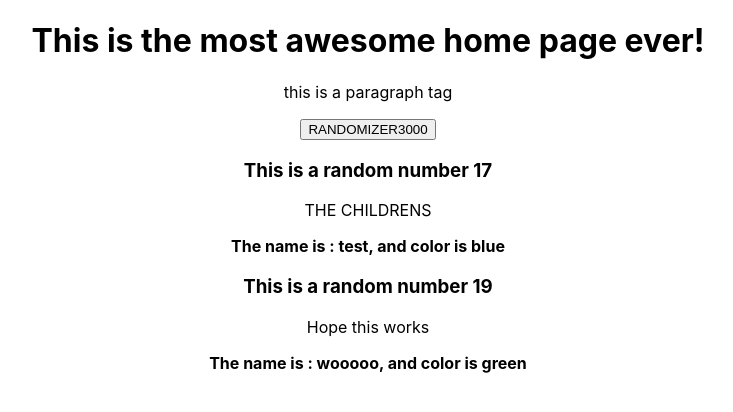
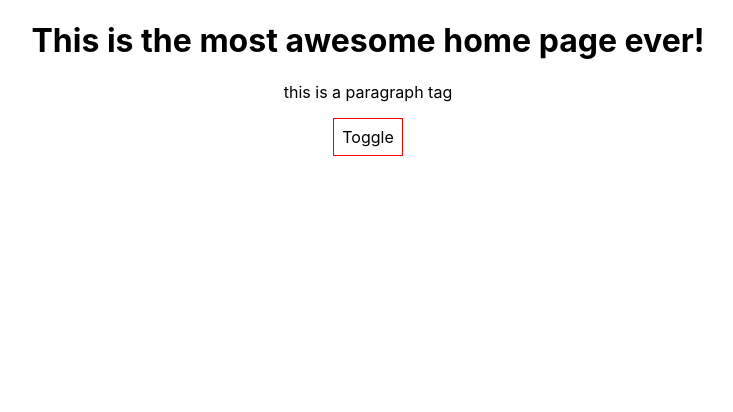
Before and after one commit to bp40/udemyReact, a React (Create React App) app: page / in a window 1280 px wide. Shown: the top 412 px of the page, without its empty margins (272-1005 px from the left). Built offline with nearby package versions, Linux system fonts and the light colour scheme.

Commit message:
added input, toggle button to persons

```diff
--- a/src/App.js
+++ b/src/App.js
@@ -8,30 +8,81 @@ class App extends Component {
       {name: 'test', color: 'blue'},
       {name: 'wooooo', color: 'green'},
     ],
-      otherState: "if you have one"
+      otherState: "if you have one",
+      showPerson: false,
     };
 
-  randomOrderHandler = () => {
+    reverseOrderHandler = () => {
     this.setState({
       nameColor: [
-        {name: 'tset', color: 'orange'},
+        {name: "tset", color: 'orange'},
         {name: 'ooooow', color: 'red'},
       ]
     });
   }
+
+  togglePersonHandler = () => {
+    const toggleStatus = !this.state.showPerson;
+    this.setState({showPerson: toggleStatus});
+  }
+
+  nameChangeHandler = (event) => { //handles changing the name of the prop it is passed in
+    this.setState({
+      nameColor: [
+        {name: 'test', color: 'orange'},
+        {name: event.target.value, color: 'red'},
+      ]
+    });
+  }
+
   render () {
+
+    //inline styling
+    const style = {
+      backgroundColor: 'white',
+      font: 'inherit',
+      border: '1px solid red',
+      padding: '8px',
+      cursor: 'pointer',
+    }
+
+    let persons = null;
+
+    if(this.state.showPerson) {
+      persons = (
+        <div className="persons">
+          <button onClick={this.reverseOrderHandler}>RANDOMIZER3000</button>
+          <Person
+            name={this.state.nameColor[0].name}
+            color={this.state.nameColor[0].color}>
+            THE CHILDRENS(of the object of course)
+          </Person>
+          <Person
+            name={this.state.nameColor[1].name}
+            changed={this.nameChangeHandler}
+            color={this.state.nameColor[1].color}>
+            Hope this works
+          </Person>
+        </div>
+      );
+    }
+
     return(
       <div className="App">
         <h1>This is the most awesome home page ever!</h1>
         <p>this is a paragraph tag</p>
-        <button onClick={this.randomOrderHandler}>RANDOMIZER3000</button>
-        <Person name={this.state.nameColor[0].name} color={this.state.nameColor[0].color}>THE CHILDRENS</Person>
-        <Person name={this.state.nameColor[1].name} color={this.state.nameColor[1].color}>Hope this works</Person>
+        <button
+          style={style}
+          onClick={this.togglePersonHandler}>
+          Toggle
+        </button>
+        {persons}
       </div>
         );
       }
   //same as
   //return React.createElement('div', null, React.createElement('h1', null, 'This is using createElement'))
-  }
+
+}
 
 export default App;
--- a/src/Person/Person.js
+++ b/src/Person/Person.js
@@ -5,6 +5,7 @@ return (<div>
             <h3>This is a random number {Math.floor(Math.random() * 20)}</h3>
             <p>{props.children}</p>
             <p><strong>The name is : {props.name}, and color is {props.color}</strong></p>
+            <input type="text" onChange={props.changed} value={props.name}/>
         </div>
     )
 }
```
